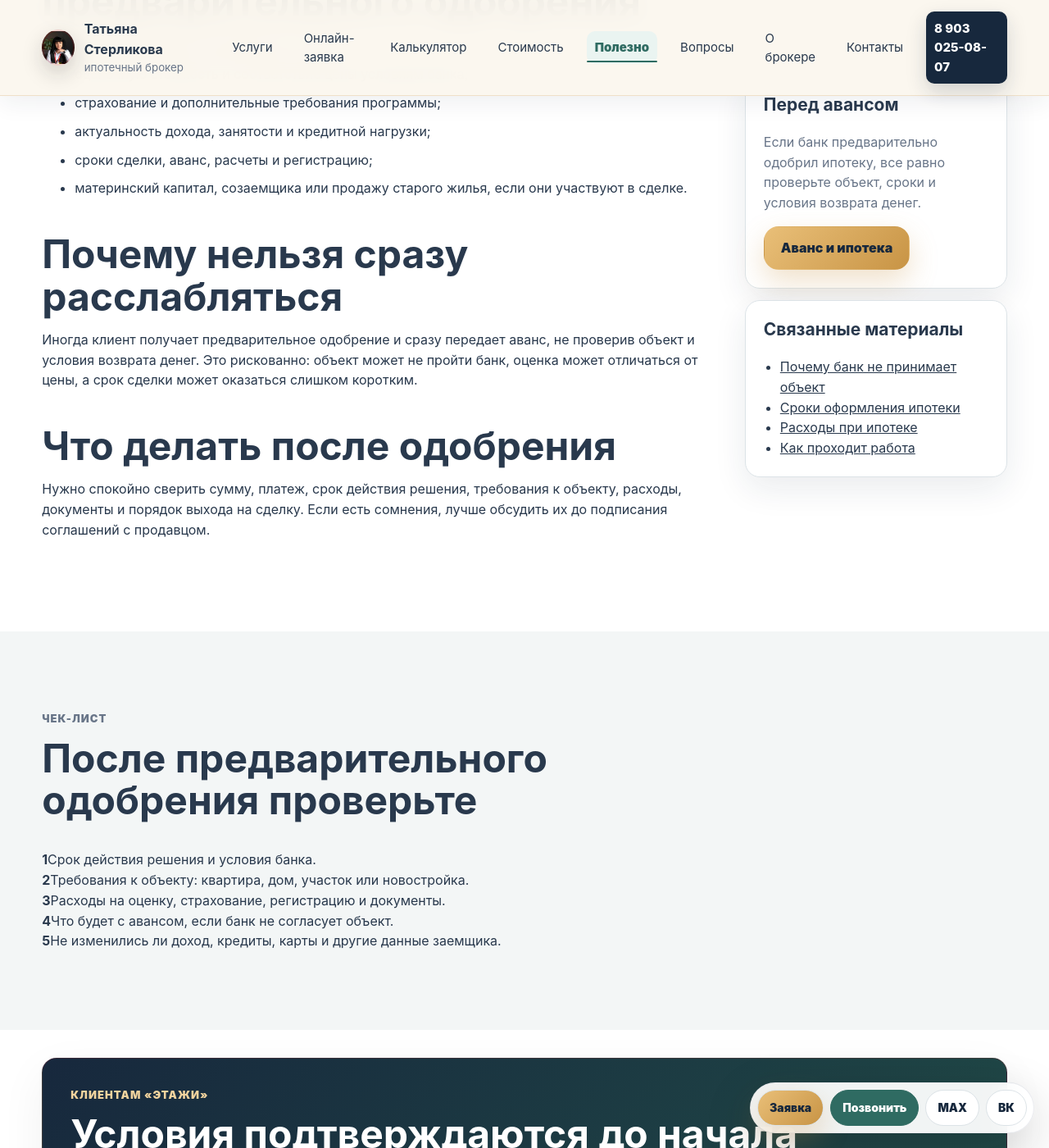
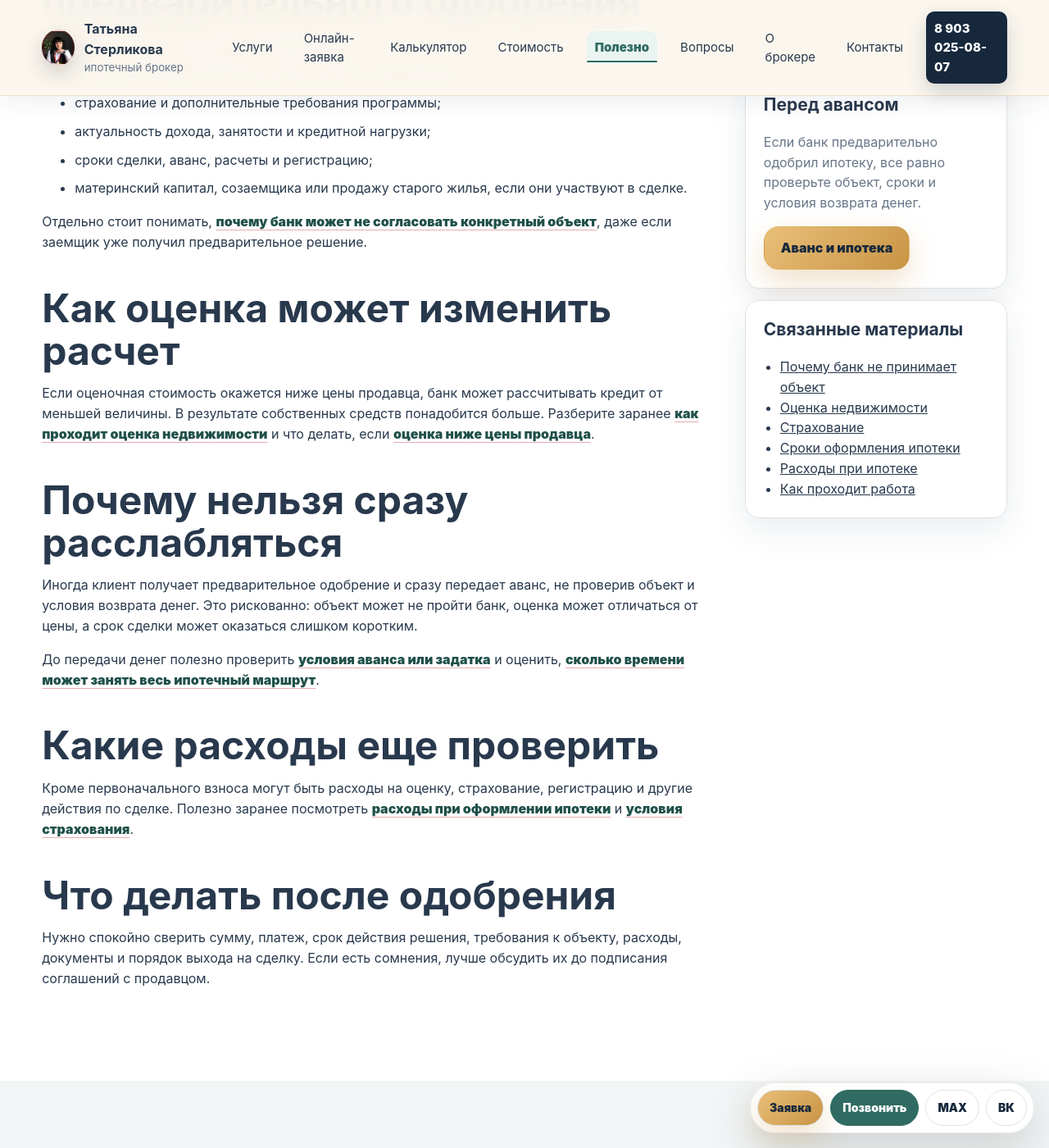
Before and after one commit to deputat36/broker, a Jekyll site: the page built from polezno/predvaritelnoe-odobrenie-ipoteki.md, in a window 1280 px wide and 1400 px high, scrolled down 1911 px. Shown: the whole window at 82% size. Built offline with Jekyll 4.4.1, drawn with Linux system fonts in a browser that asks for light colours; some of the changed text lies outside the part shown.

Commit message:
Усилить маршруты статьи о предварительном одобрении

```diff
--- a/polezno/predvaritelnoe-odobrenie-ipoteki.md
+++ b/polezno/predvaritelnoe-odobrenie-ipoteki.md
@@ -14,6 +14,7 @@ schema: '{"@context":"https://schema.org","@type":"Article","headline":"Пред
   <p class="lead">Предварительное одобрение помогает понять ориентир по сумме и платежу, но не означает автоматическую сделку. Банк отдельно проверяет объект, документы, финальные условия и актуальные данные заемщика.</p>
   <div class="hero-actions">
     <a class="btn btn-primary" href="{{ '/konsultaciya/' | relative_url }}">Разобрать заявку</a>
+    <a class="btn btn-secondary" href="{{ '/online-zayavka/' | relative_url }}?source={{ page.url | url_encode }}&amp;scenario={{ 'Предварительное одобрение ипотеки' | url_encode }}">Онлайн-заявка</a>
     <a class="btn btn-secondary" href="tel:+79030250807">Позвонить Татьяне</a>
   </div>
 </section>
@@ -46,9 +47,17 @@ schema: '{"@context":"https://schema.org","@type":"Article","headline":"Пред
       <li>сроки сделки, аванс, расчеты и регистрацию;</li>
       <li>материнский капитал, созаемщика или продажу старого жилья, если они участвуют в сделке.</li>
     </ul>
+    <p>Отдельно стоит понимать, <a class="text-link" href="{{ '/polezno/pochemu-bank-ne-odobryaet-obekt-ipoteki/' | relative_url }}">почему банк может не согласовать конкретный объект</a>, даже если заемщик уже получил предварительное решение.</p>
+
+    <h2>Как оценка может изменить расчет</h2>
+    <p>Если оценочная стоимость окажется ниже цены продавца, банк может рассчитывать кредит от меньшей величины. В результате собственных средств понадобится больше. Разберите заранее <a class="text-link" href="{{ '/polezno/ocenka-nedvizhimosti-dlya-ipoteki/' | relative_url }}">как проходит оценка недвижимости</a> и что делать, если <a class="text-link" href="{{ '/polezno/ocenka-nizhe-ceny-prodavca/' | relative_url }}">оценка ниже цены продавца</a>.</p>
 
     <h2>Почему нельзя сразу расслабляться</h2>
     <p>Иногда клиент получает предварительное одобрение и сразу передает аванс, не проверив объект и условия возврата денег. Это рискованно: объект может не пройти банк, оценка может отличаться от цены, а срок сделки может оказаться слишком коротким.</p>
+    <p>До передачи денег полезно проверить <a class="text-link" href="{{ '/polezno/avans-zadatok-i-ipoteka/' | relative_url }}">условия аванса или задатка</a> и оценить, <a class="text-link" href="{{ '/polezno/skolko-vremeni-zanimaet-oformlenie-ipoteki/' | relative_url }}">сколько времени может занять весь ипотечный маршрут</a>.</p>
+
+    <h2>Какие расходы еще проверить</h2>
+    <p>Кроме первоначального взноса могут быть расходы на оценку, страхование, регистрацию и другие действия по сделке. Полезно заранее посмотреть <a class="text-link" href="{{ '/polezno/rashody-pri-oformlenii-ipoteki/' | relative_url }}">расходы при оформлении ипотеки</a> и <a class="text-link" href="{{ '/polezno/strahovanie-pri-ipoteke/' | relative_url }}">условия страхования</a>.</p>
 
     <h2>Что делать после одобрения</h2>
     <p>Нужно спокойно сверить сумму, платеж, срок действия решения, требования к объекту, расходы, документы и порядок выхода на сделку. Если есть сомнения, лучше обсудить их до подписания соглашений с продавцом.</p>
@@ -64,6 +73,8 @@ schema: '{"@context":"https://schema.org","@type":"Article","headline":"Пред
       <h3>Связанные материалы</h3>
       <ul>
         <li><a href="{{ '/polezno/pochemu-bank-ne-odobryaet-obekt-ipoteki/' | relative_url }}">Почему банк не принимает объект</a></li>
+        <li><a href="{{ '/polezno/ocenka-nedvizhimosti-dlya-ipoteki/' | relative_url }}">Оценка недвижимости</a></li>
+        <li><a href="{{ '/polezno/strahovanie-pri-ipoteke/' | relative_url }}">Страхование</a></li>
         <li><a href="{{ '/polezno/skolko-vremeni-zanimaet-oformlenie-ipoteki/' | relative_url }}">Сроки оформления ипотеки</a></li>
         <li><a href="{{ '/polezno/rashody-pri-oformlenii-ipoteki/' | relative_url }}">Расходы при ипотеке</a></li>
         <li><a href="{{ '/kak-prohodit-rabota/' | relative_url }}">Как проходит работа</a></li>
@@ -83,16 +94,27 @@ schema: '{"@context":"https://schema.org","@type":"Article","headline":"Пред
   </div>
 </section>
 
+<section class="section related-section">
+  <div class="section-head"><p class="eyebrow">После решения банка</p><h2>Следующие проверки до сделки</h2></div>
+  <div class="grid cards-4">
+    <article class="card"><h3><a href="{{ '/polezno/pochemu-bank-ne-odobryaet-obekt-ipoteki/' | relative_url }}">Проверка объекта</a></h3><p>Почему одобренный заемщик еще не означает автоматически одобренный объект.</p></article>
+    <article class="card"><h3><a href="{{ '/polezno/ocenka-nedvizhimosti-dlya-ipoteki/' | relative_url }}">Оценка недвижимости</a></h3><p>Как оценочная стоимость влияет на сумму кредита и собственные средства.</p></article>
+    <article class="card"><h3><a href="{{ '/polezno/strahovanie-pri-ipoteke/' | relative_url }}">Страхование</a></h3><p>Что учитывать в расходах и условиях банка до сделки.</p></article>
+    <article class="card"><h3><a href="{{ '/online-zayavka/' | relative_url }}?source={{ page.url | url_encode }}&amp;scenario={{ 'Есть предварительное одобрение' | url_encode }}">Онлайн-заявка</a></h3><p>Передайте основные параметры решения банка и выбранного объекта.</p></article>
+  </div>
+</section>
+
 <section class="section compact-section"><div class="notice"><div><p class="eyebrow">Клиентам «ЭТАЖИ»</p><h2>Условия подтверждаются до начала работы</h2><p>Если покупка проводится через компанию «ЭТАЖИ», состав ипотечного сопровождения и порядок оплаты зависят от действующих условий компании и параметров конкретной сделки. До начала работы уточните, какие действия входят в услугу и предусмотрена ли отдельная оплата.</p></div><a class="btn btn-dark" href="{{ '/etagi/' | relative_url }}">Уточнить условия</a></div></section>
 
 <section class="section cta-section">
   <div>
     <p class="eyebrow">Нужно понять следующий шаг?</p>
     <h2>Разберите одобрение, объект и сроки до аванса</h2>
-    <p>Позвоните или напишите Татьяне: какой банк дал решение, какой объект выбран, какая цена, взнос, срок и есть ли условия продавца.</p>
+    <p>Позвоните, напишите или заполните онлайн-заявку: какой банк дал решение, какой объект выбран, какая цена, взнос, срок и есть ли условия продавца.</p>
   </div>
   <div class="cta-actions">
-    <a class="btn btn-primary" href="tel:+79030250807">8 903 025-08-07</a>
+    <a class="btn btn-primary" href="{{ '/online-zayavka/' | relative_url }}?source={{ page.url | url_encode }}&amp;scenario={{ 'Предварительное одобрение ипотеки' | url_encode }}">Онлайн-заявка</a>
+    <a class="btn btn-secondary" href="tel:+79030250807">8 903 025-08-07</a>
     <button class="btn btn-secondary" type="button" data-copy-phone>MAX</button>
     <a class="btn btn-secondary" href="https://vk.com/tatyanasterlikova" rel="noopener">ВК</a>
   </div>
```
